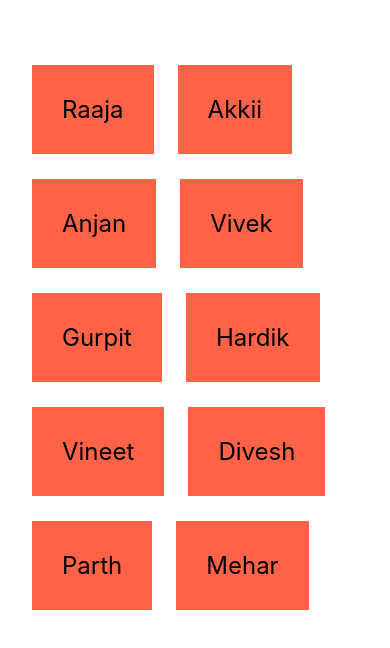
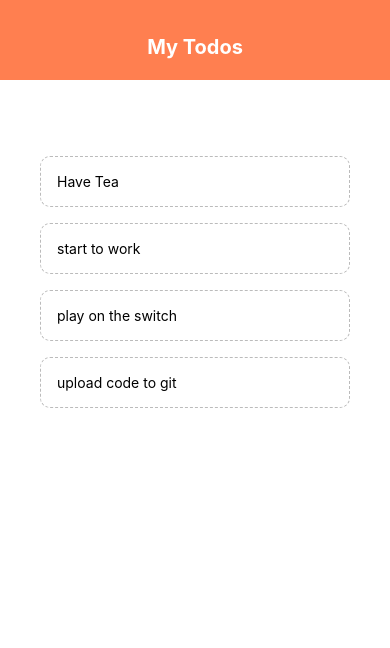
Before and after one commit to techie-akki/React-Native-Learning, a React Native app: screen / in a window 390 px wide. Shown: the top 648 px of the page. Built offline with nearby package versions, Linux system fonts and the light colour scheme.

Commit message:
implemented part 1 & 2 of Todo App

```diff
--- a/App.js
+++ b/App.js
@@ -1,43 +1,39 @@
 import { StatusBar } from 'expo-status-bar';
 import React, { useState } from 'react';
-import { FlatList, StyleSheet, Text, TouchableOpacity, View } from 'react-native';
+import { FlatList, StyleSheet, Text, View } from 'react-native';
+import Header from './components/header'
+import TodoItem from './components/todoItem';
 
 export default function App() {
-  const [people, setPeople] = useState([
-    {name: 'Raaja', id: '1'},
-    {name: 'Akkii', id: '2'},
-    {name: 'Anjan', id: '3'},
-    {name: 'Vivek', id: '4'},
-    {name: 'Gurpit', id: '5'},
-    {name: 'Hardik', id: '6'},
-    {name: 'Vineet', id: '7'},
-    {name: 'Divesh', id: '8'},
-    {name: 'Parth', id: '9'},
-    {name: 'Mehar', id: '10'},
+  const [todos, setTodos] = useState([
+    {text:'Have Tea', key:'1'},
+    {text:'start to work', key:'2'},
+    {text:'play on the switch', key:'3'},
+    {text:'upload code to git', key:'4'},
   ]);
 
-  const clickHandler = (id, name) => {
-    console.log(id, name);
-    setPeople((prevPeople)=> {
-      return prevPeople.filter(person => person.id != id)
-    });
+  const clickHandler = (key) => {
+    setTodos((prevTodos) => {
+      return prevTodos.filter(todo => todo.key != key);
+    })
   }
 
   return (
 
     <View style={styles.container}>
-
-      <FlatList
-        numColumns={2}
-        keyExtractor={(item) => item.id}
-        data={people}
-        renderItem={({item})=>(
-          <TouchableOpacity onPress={()=>clickHandler(item.id, item.name)}>
-            <Text style={styles.item}>{item.name}</Text>
-          </TouchableOpacity>
-
-        )}
-      />
+      {/* Header */}
+      <Header />
+      <View style={styles.content}>
+        {/* to form */}
+        <View style={styles.list} >
+          <FlatList
+            data = {todos}
+            renderItem={({item})=>(
+              <TodoItem item={item} clickHandler={clickHandler} />
+            )}
+          />
+        </View>
+      </View>
 
       <StatusBar style="auto" />
     </View>
@@ -48,14 +44,12 @@
   container: {
     flex: 1,
     backgroundColor: '#fff',
-    paddingTop:40,
-    paddingHorizontal:20,
+
   },
-  item: {
-    marginTop:25,
-    padding:30,
-    backgroundColor:'tomato',
-    fontSize:24,
-    marginHorizontal:12,
-  }
+  content:{
+    padding:40,
+  },
+  list:{
+    marginTop:20,
+  },
 });
--- /dev/null
+++ b/components/header.js
@@ -0,0 +1,28 @@
+import { StatusBar } from 'expo-status-bar';
+import React from 'react';
+import {StyleSheet, Text, View } from 'react-native';
+
+export default function Header(){
+  return(
+    <View style={styles.header}>
+      <Text style={styles.title} >My Todos</Text>
+
+      <StatusBar style='auto' />
+    </View>
+
+  )
+}
+
+const styles = StyleSheet.create({
+  header:{
+    paddingTop:35,
+    height:80,
+    backgroundColor:'coral',
+  },
+  title:{
+    textAlign:'center',
+    color:'#fff',
+    fontSize:20,
+    fontWeight:'bold',
+  }
+});
--- /dev/null
+++ b/components/todoItem.js
@@ -0,0 +1,22 @@
+import React from "react";
+import {StyleSheet, Text, TouchableOpacity} from 'react-native';
+
+export default function TodoItem({item, clickHandler}){
+
+  return(
+    <TouchableOpacity onPress={() => clickHandler(item.key)} >
+      <Text style={styles.item} >{item.text}</Text>
+    </TouchableOpacity>
+  )
+}
+
+const styles = StyleSheet.create({
+  item:{
+    padding:16,
+    marginTop:16,
+    borderColor:'#bbb',
+    borderWidth:1,
+    borderStyle:'dashed',
+    borderRadius:10,
+  }
+})
```
